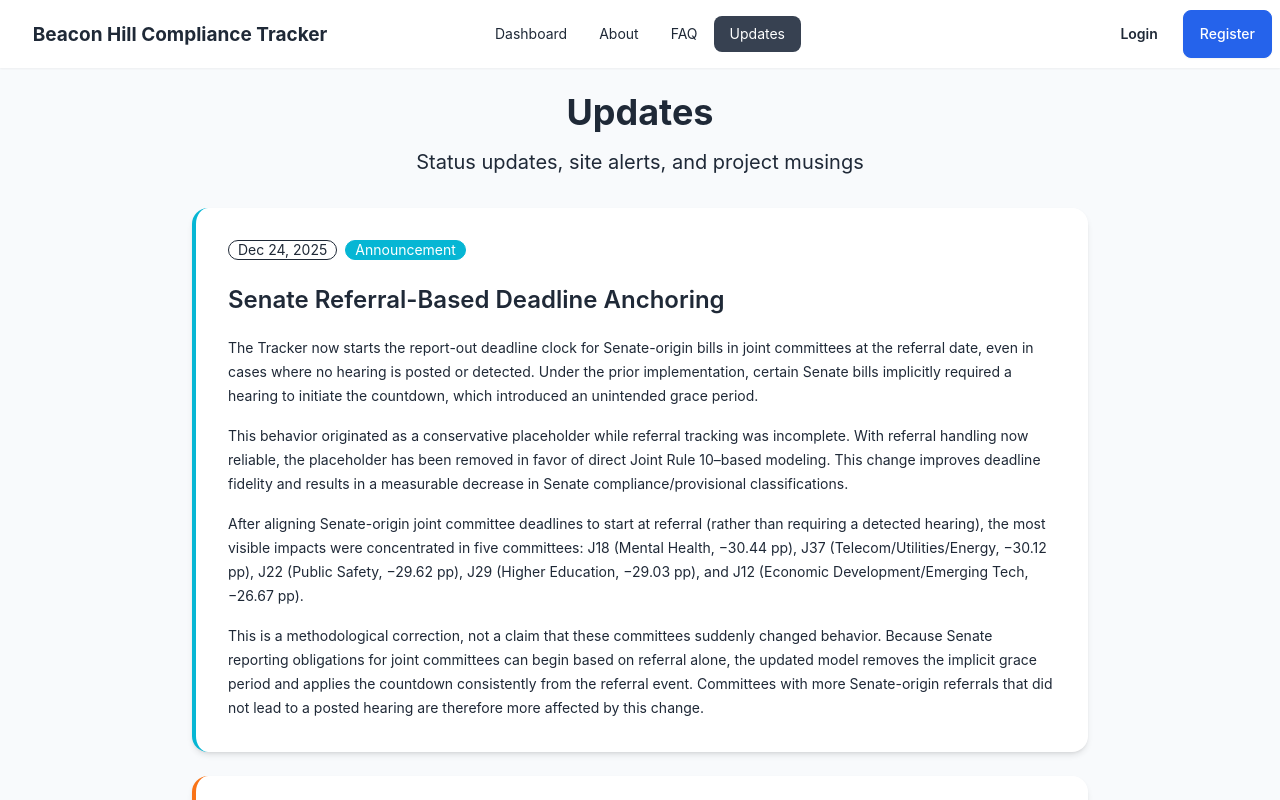
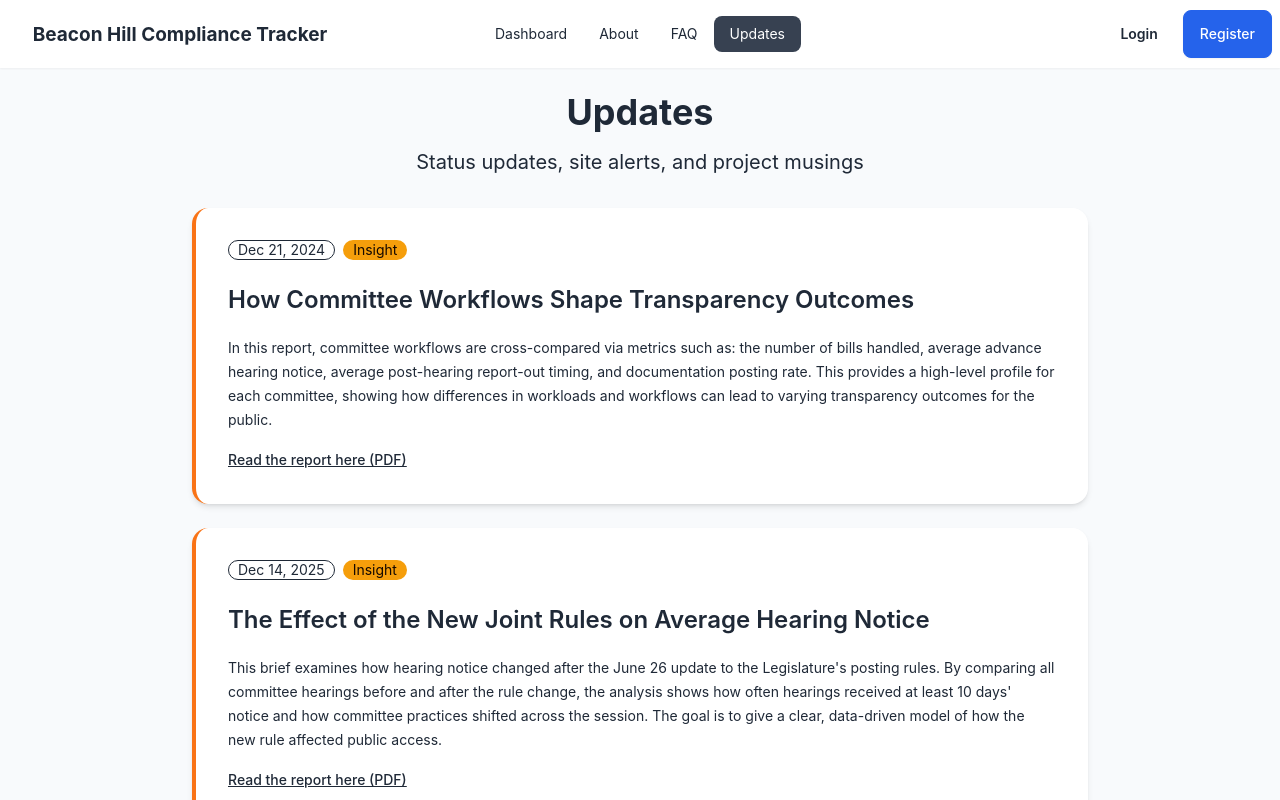
Before and after one commit to arbowl/beacon-hill-tracker, a React (Vite) app in the folder frontend/: page /updates in a window 1280 px wide. Shown: the top 800 px of the page. Built offline with nearby package versions, Linux system fonts and the light colour scheme.

Commit message:
Retract announcement

```diff
--- a/frontend/src/data/updates.ts
+++ b/frontend/src/data/updates.ts
@@ -190,18 +190,5 @@ The goal remains the same: to offer a clear, fair, and transparent approximation
 
 [Read the report here (PDF)](/documents/workflow_heatmap.pdf)`,
     type: 'insight',
-  },
-  {
-    id: 13,
-    date: '2025-12-24',
-    title: 'Senate Referral-Based Deadline Anchoring',
-    content: `The Tracker now starts the report-out deadline clock for Senate-origin bills in joint committees at the referral date, even in cases where no hearing is posted or detected. Under the prior implementation, certain Senate bills implicitly required a hearing to initiate the countdown, which introduced an unintended grace period.
-
-This behavior originated as a conservative placeholder while referral tracking was incomplete. With referral handling now reliable, the placeholder has been removed in favor of direct Joint Rule 10–based modeling. This change improves deadline fidelity and results in a measurable decrease in Senate compliance/provisional classifications.
-
-After aligning Senate-origin joint committee deadlines to start at referral (rather than requiring a detected hearing), the most visible impacts were concentrated in five committees: J18 (Mental Health, −30.44 pp), J37 (Telecom/Utilities/Energy, −30.12 pp), J22 (Public Safety, −29.62 pp), J29 (Higher Education, −29.03 pp), and J12 (Economic Development/Emerging Tech, −26.67 pp).
-
-This is a methodological correction, not a claim that these committees suddenly changed behavior. Because Senate reporting obligations for joint committees can begin based on referral alone, the updated model removes the implicit grace period and applies the countdown consistently from the referral event. Committees with more Senate-origin referrals that did not lead to a posted hearing are therefore more affected by this change.`,
-    type: 'announcement',
   }
 ]
```
